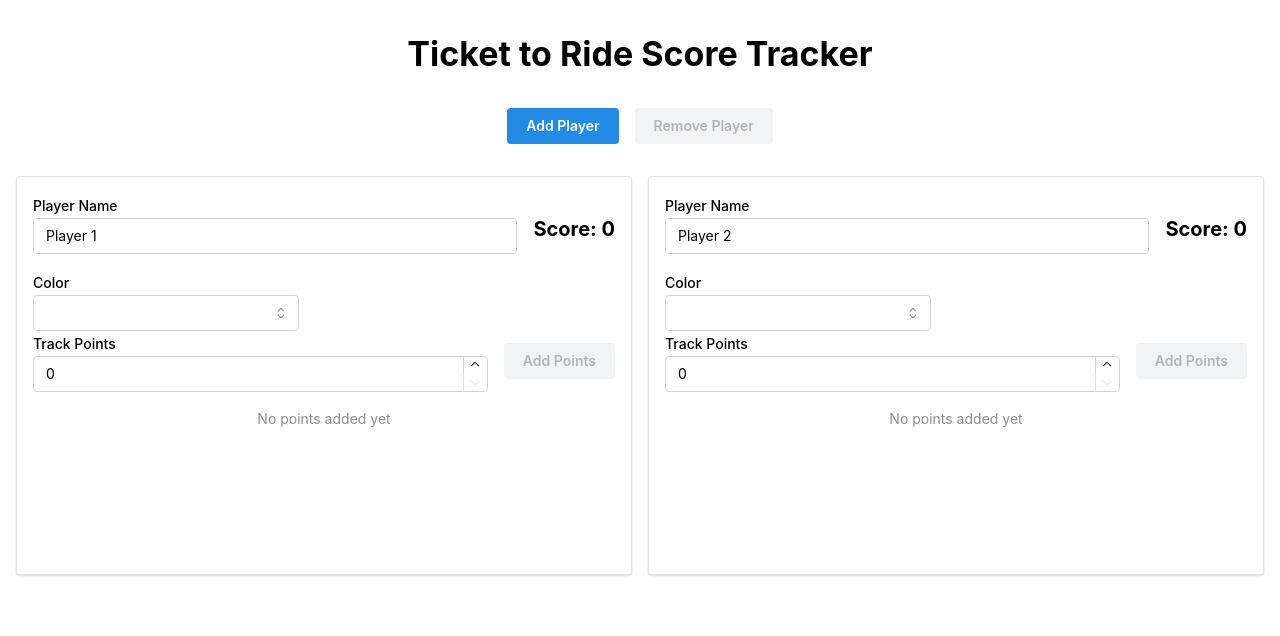
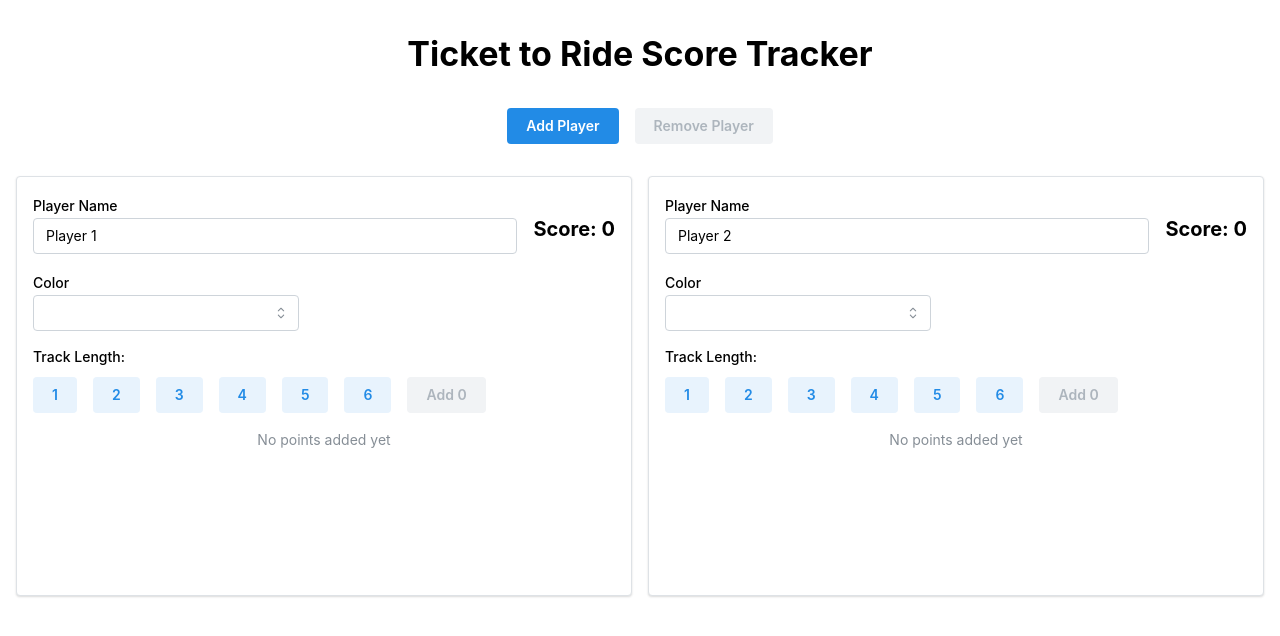
Before and after one commit to fferegrino/ticket2score, a React (Vite) app: page / in a window 1280 px wide. Shown: the top 636 px of the page. Built offline with nearby package versions, Linux system fonts and the light colour scheme.

Commit message:
Make tracks fixed

```diff
--- a/src/components/Player.tsx
+++ b/src/components/Player.tsx
@@ -1,5 +1,5 @@
 import { useState } from 'react';
-import { TextInput, Button, Paper, Group, NumberInput, Text, List, ScrollArea, Select, ComboboxItem } from '@mantine/core';
+import { TextInput, Button, Paper, Group, Text, List, ScrollArea, Select, ComboboxItem } from '@mantine/core';
 
 interface PlayerProps {
   initialName: string;
@@ -26,9 +26,11 @@
   };
 
   const handleAddPoints = () => {
-    setScore(prev => prev + trackPoints);
-    setScoreHistory(prev => [...prev, { points: trackPoints, timestamp: new Date() }]);
-    setTrackPoints(0);
+    if (trackPoints > 0) {
+      setScore(prev => prev + trackPoints);
+      setScoreHistory(prev => [...prev, { points: trackPoints, timestamp: new Date() }]);
+      setTrackPoints(0);
+    }
   };
 
   const handleNameChange = (value: string) => {
@@ -62,20 +64,29 @@
           onChange={handleColorChange}
         />
       </Group>
-      <Group>
-        <NumberInput
-          label="Track Points"
-          value={trackPoints}
-          onChange={(value) => setTrackPoints(Number(value))}
-          min={0}
-          style={{ flex: 1 }}
-        />
-        <Button onClick={handleAddPoints} disabled={trackPoints === 0}>
-          Add Points
+
+      <Text size="sm" fw={500} mt="md" mb="xs">Track Length:</Text>
+      <Group mb="md">
+        {[1, 2, 3, 4, 5, 6].map((length) => (
+          <Button
+            key={length}
+            variant={trackPoints === length ? "filled" : "light"}
+            onClick={() => setTrackPoints(trackPoints === length ? 0 : length)}
+            size="sm"
+          >
+            {length}
+          </Button>
+        ))}
+        <Button
+          onClick={handleAddPoints}
+          disabled={trackPoints === 0}
+          size="sm"
+        >
+          Add {trackPoints}
         </Button>
       </Group>
 
-      <ScrollArea h={150} mt="md">
+      <ScrollArea h={150}>
         <List spacing="xs" size="sm" center>
           {scoreHistory.length === 0 ? (
             <Text c="dimmed" ta="center" fz="sm">No points added yet</Text>
```
